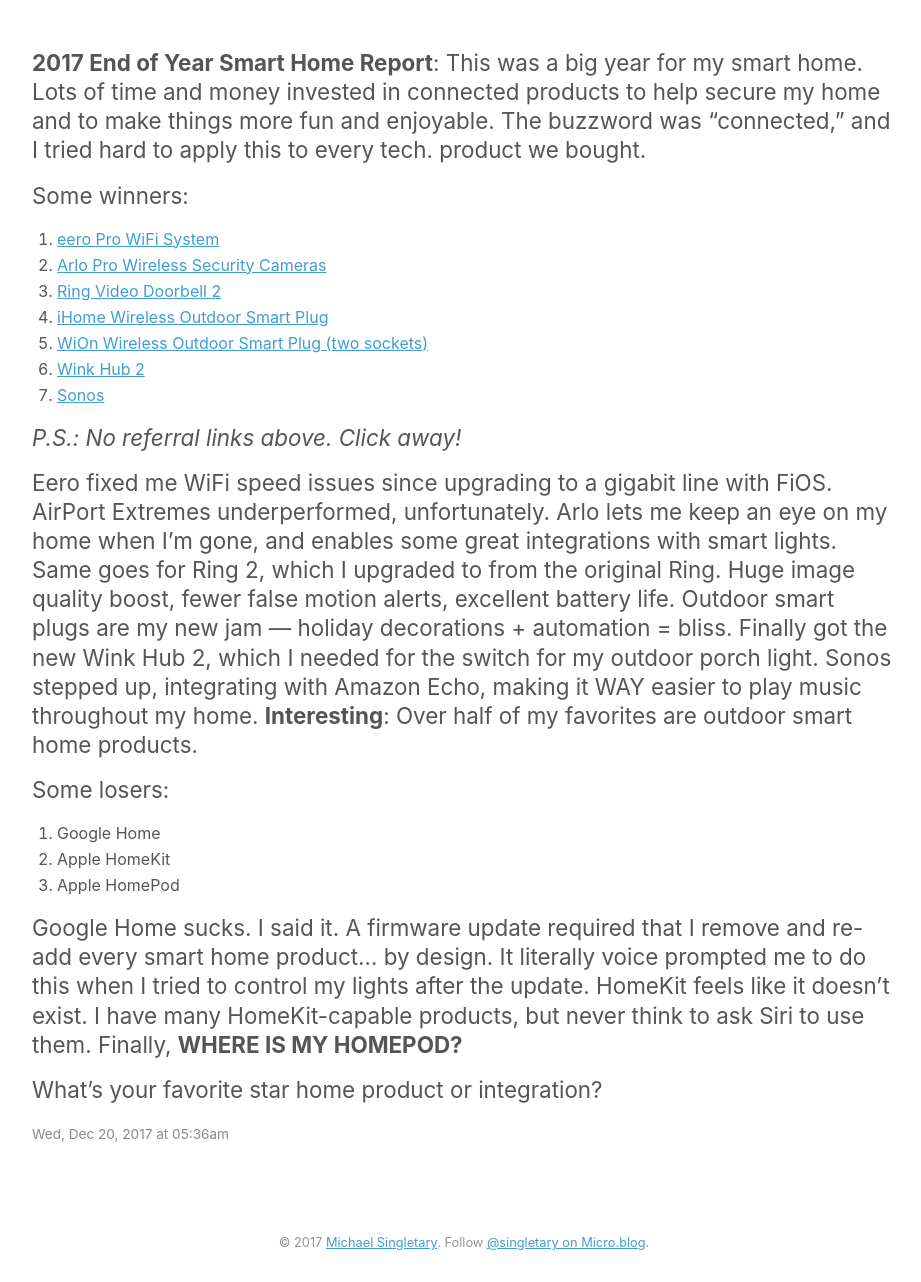
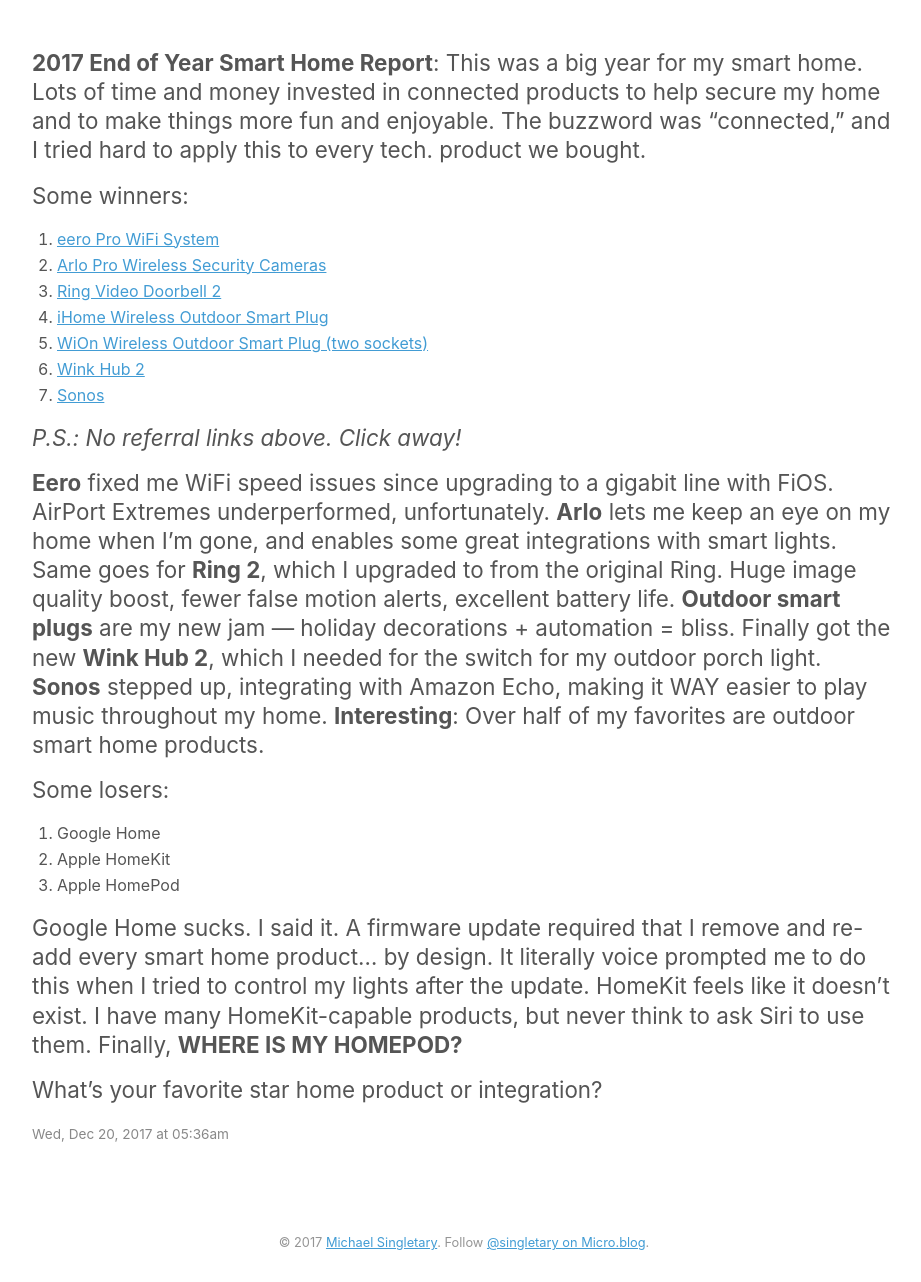
Before and after one commit to singletary/singletary.github.io, a Jekyll site: the page built from _posts/2017-12-20-end-of-year.md, in a window 1280 px wide. Shown: the whole page, without its empty margins (176-1097 px from the left). Built offline with Jekyll 4.4.1, drawn with Linux system fonts in a browser that asks for light colours.

Commit message:
Mirroring from Micro.blog.

```diff
--- a/_posts/2017-12-20-end-of-year.md
+++ b/_posts/2017-12-20-end-of-year.md
@@ -18,7 +18,7 @@
 
 *P.S.: No referral links above. Click away!*
 
-Eero fixed me WiFi speed issues since upgrading to a gigabit line with FiOS. AirPort Extremes underperformed, unfortunately. Arlo lets me keep an eye on my home when I'm gone, and enables some great integrations with smart lights. Same goes for Ring 2, which I upgraded to from the original Ring. Huge image quality boost, fewer false motion alerts, excellent battery life. Outdoor smart plugs are my new jam — holiday decorations + automation = bliss. Finally got the new Wink Hub 2, which I needed for the switch for my outdoor porch light. Sonos stepped up, integrating with Amazon Echo, making it WAY easier to play music throughout my home. **Interesting**: Over half of my favorites are outdoor smart home products.
+**Eero** fixed me WiFi speed issues since upgrading to a gigabit line with FiOS. AirPort Extremes underperformed, unfortunately. **Arlo** lets me keep an eye on my home when I'm gone, and enables some great integrations with smart lights. Same goes for **Ring 2**, which I upgraded to from the original Ring. Huge image quality boost, fewer false motion alerts, excellent battery life. **Outdoor smart plugs** are my new jam — holiday decorations + automation = bliss. Finally got the new **Wink Hub 2**, which I needed for the switch for my outdoor porch light. **Sonos** stepped up, integrating with Amazon Echo, making it WAY easier to play music throughout my home. **Interesting**: Over half of my favorites are outdoor smart home products.
 
 Some losers:
 
```
